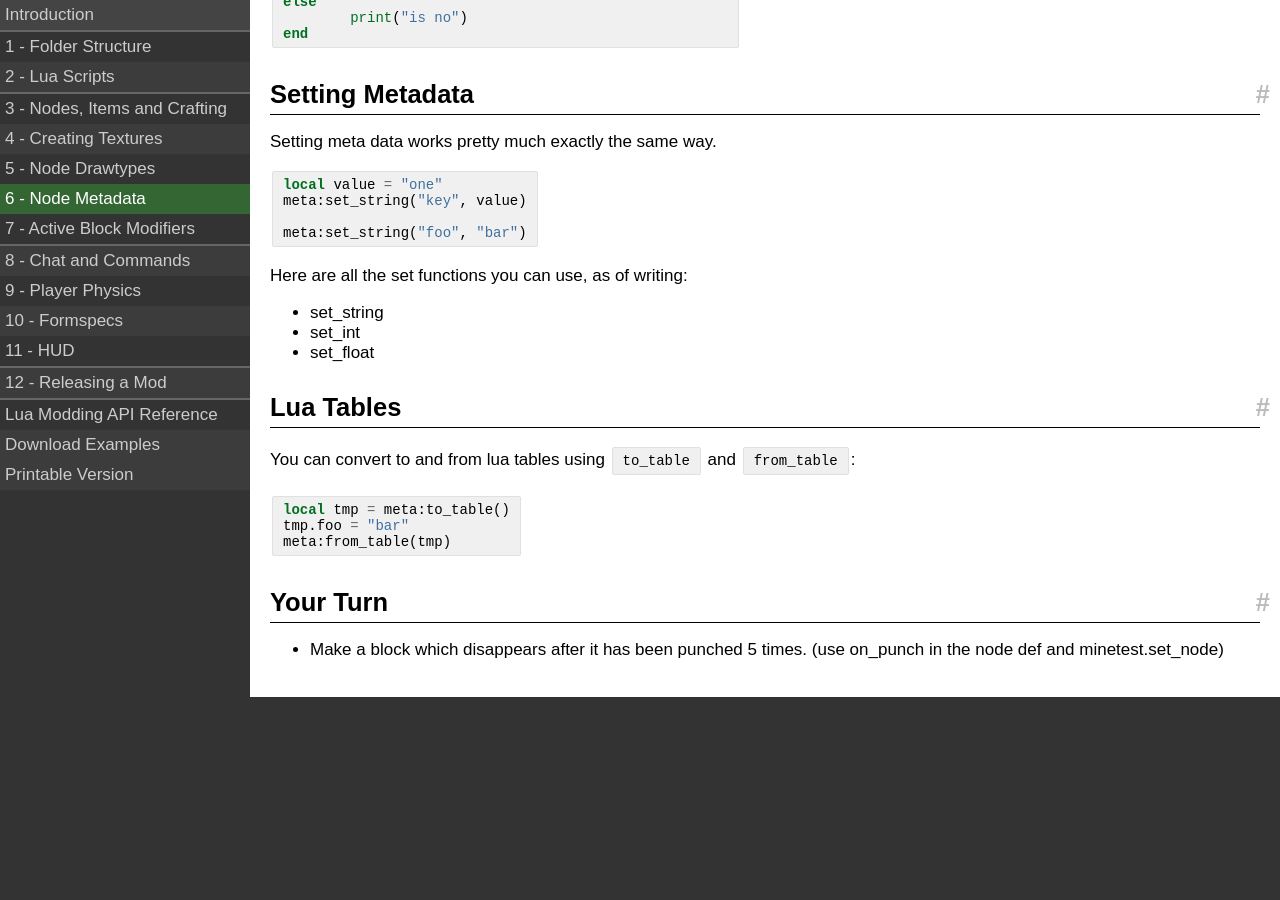
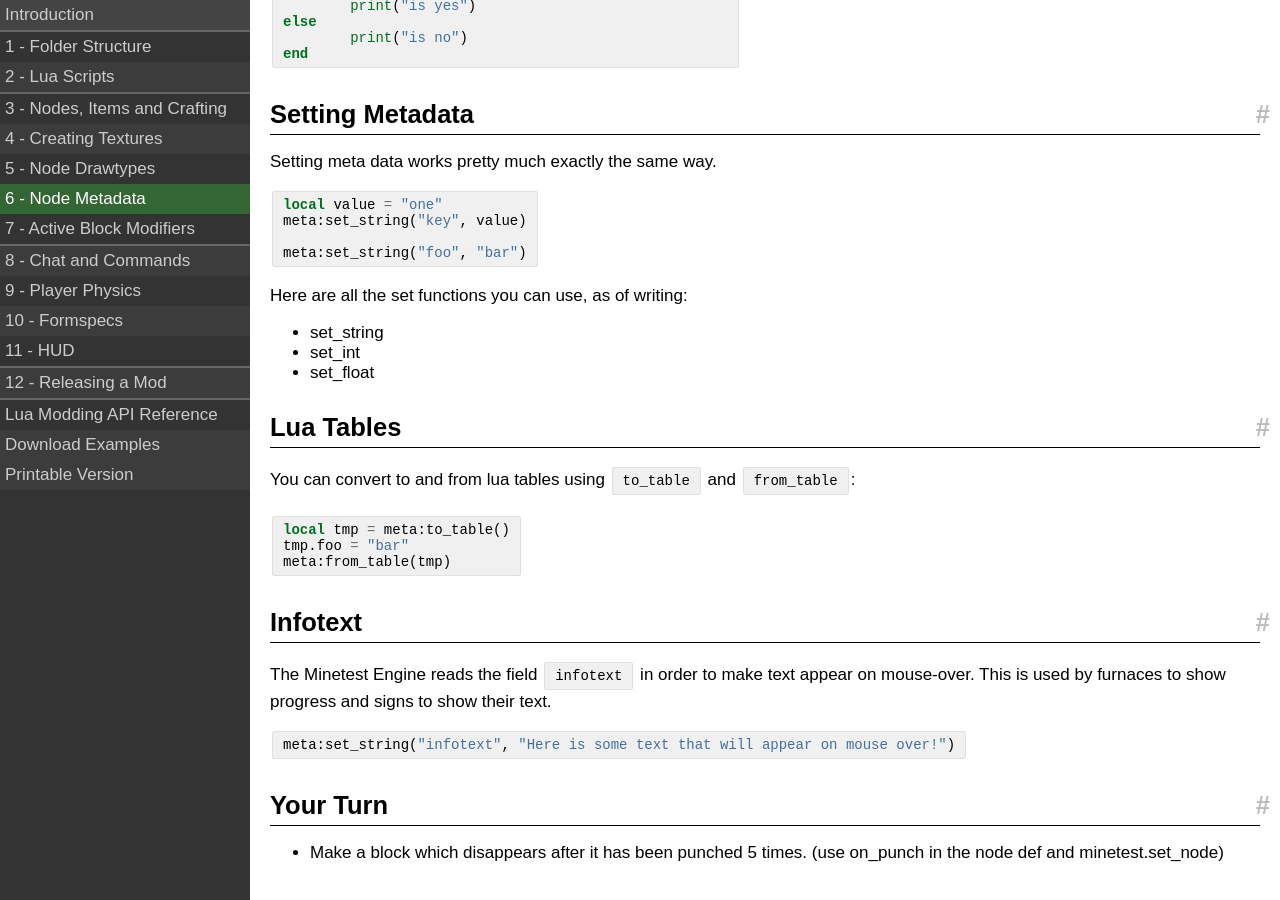
Before and after one commit to rubenwardy/minetest_modding_book, a Jekyll site: the page built from chapters/node_metadata.md, in a window 1280 px wide and 900 px high, scrolled down 1380 px. Built offline with Jekyll 4.4.1, drawn with Linux system fonts in a browser that asks for light colours; nearby versions of some CDN libraries; before the commit the page ends 2077 px from its top, so only the background shows below that.

Commit message:
Node Metadata: Add Infotext explaination

```diff
--- a/chapters/node_metadata.md
+++ b/chapters/node_metadata.md
@@ -13,6 +13,7 @@ In this chapter you will learn how to manipulate a node's metadata.
 * Reading Metadata
 * Setting Metadata
 * Lua Tables
+* Infotext
 * Your Turn
 
 ## What is Node Metadata?
@@ -107,6 +108,16 @@ tmp.foo = "bar"
 meta:from_table(tmp)
 {% endhighlight %}
 
+## Infotext
+
+The Minetest Engine reads the field `infotext` in order to make text
+appear on mouse-over. This is used by furnaces to show progress and signs
+to show their text.
+
+{% highlight lua %}
+meta:set_string("infotext", "Here is some text that will appear on mouse over!")
+{% endhighlight %}
+
 ## Your Turn
 
 * Make a block which disappears after it has been punched 5 times.
```
